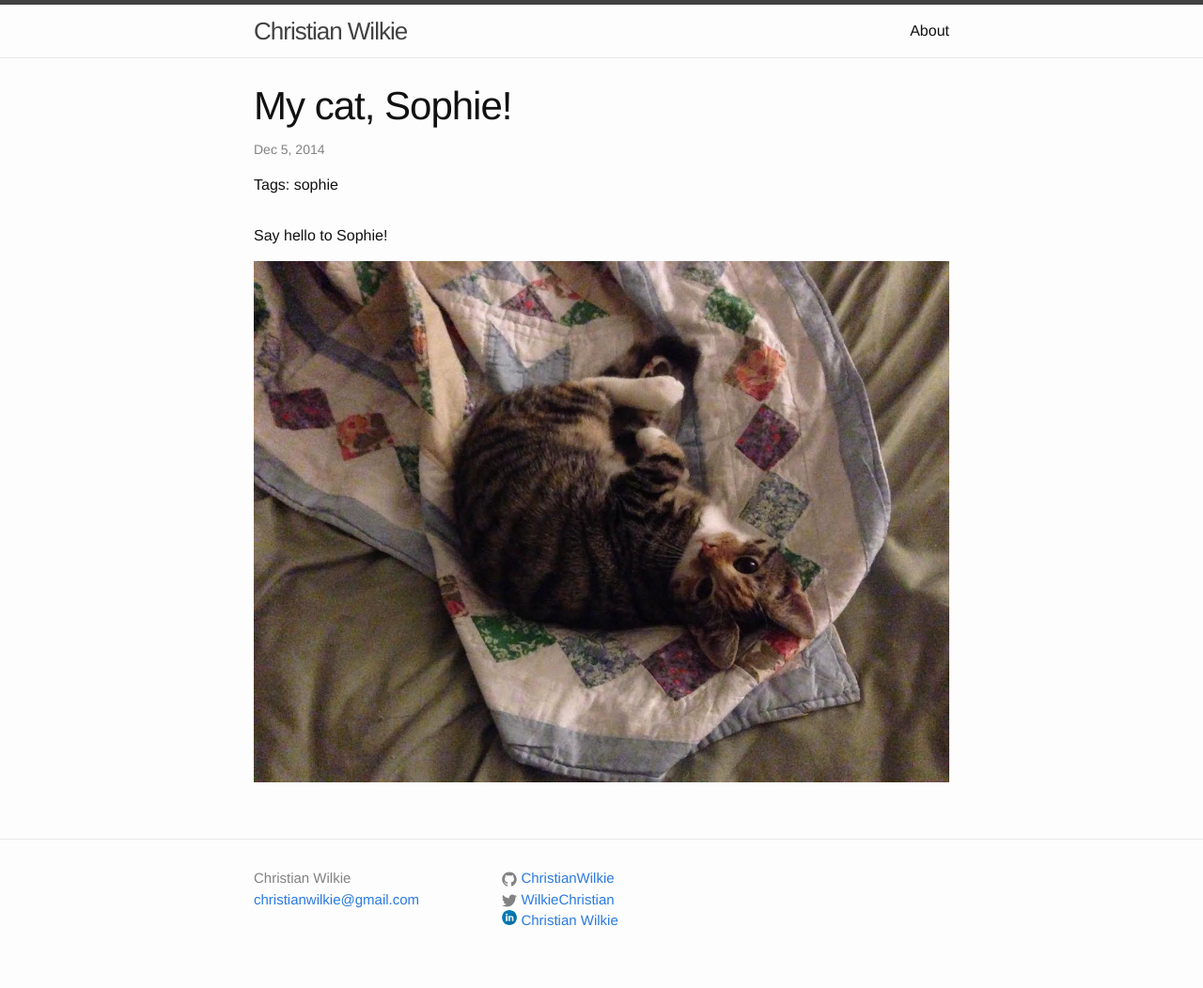
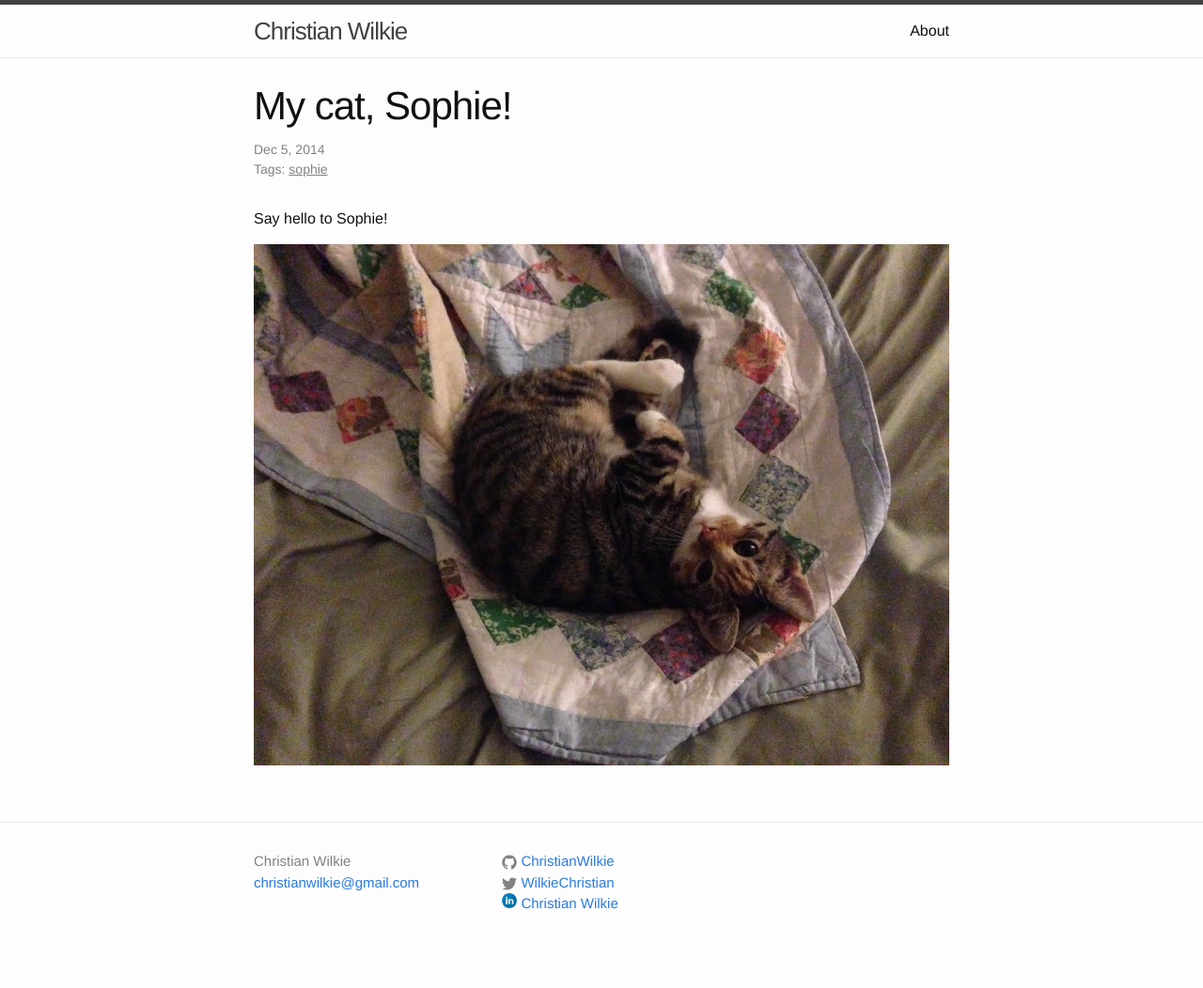
Before and after one commit to ChristianWilkie/ChristianWilkie.github.io, a Jekyll site: the page built from _posts/2014-12-05-my-cat-sophie.markdown, in a window 1280 px wide. Shown: the whole page at 94% size. Built offline with Jekyll 4.4.1, drawn with Linux system fonts in a browser that asks for light colours; comment, search, counter and statistics services are not loaded.

Commit message:
added some formatting for the post tags

```diff
--- a/_sass/_layout.scss
+++ b/_sass/_layout.scss
@@ -179,8 +179,19 @@
 }
 
 .post-meta {
+    margin-bottom: 0;
     font-size: $small-font-size;
     color: $grey-color;
+}
+
+.post-tags {
+  margin-top: 0;
+  font-size: $small-font-size;
+  color: $grey-color;
+}
+
+.post-tags .post-tags-list {
+  text-decoration: underline;
 }
 
 .post-link {
```
